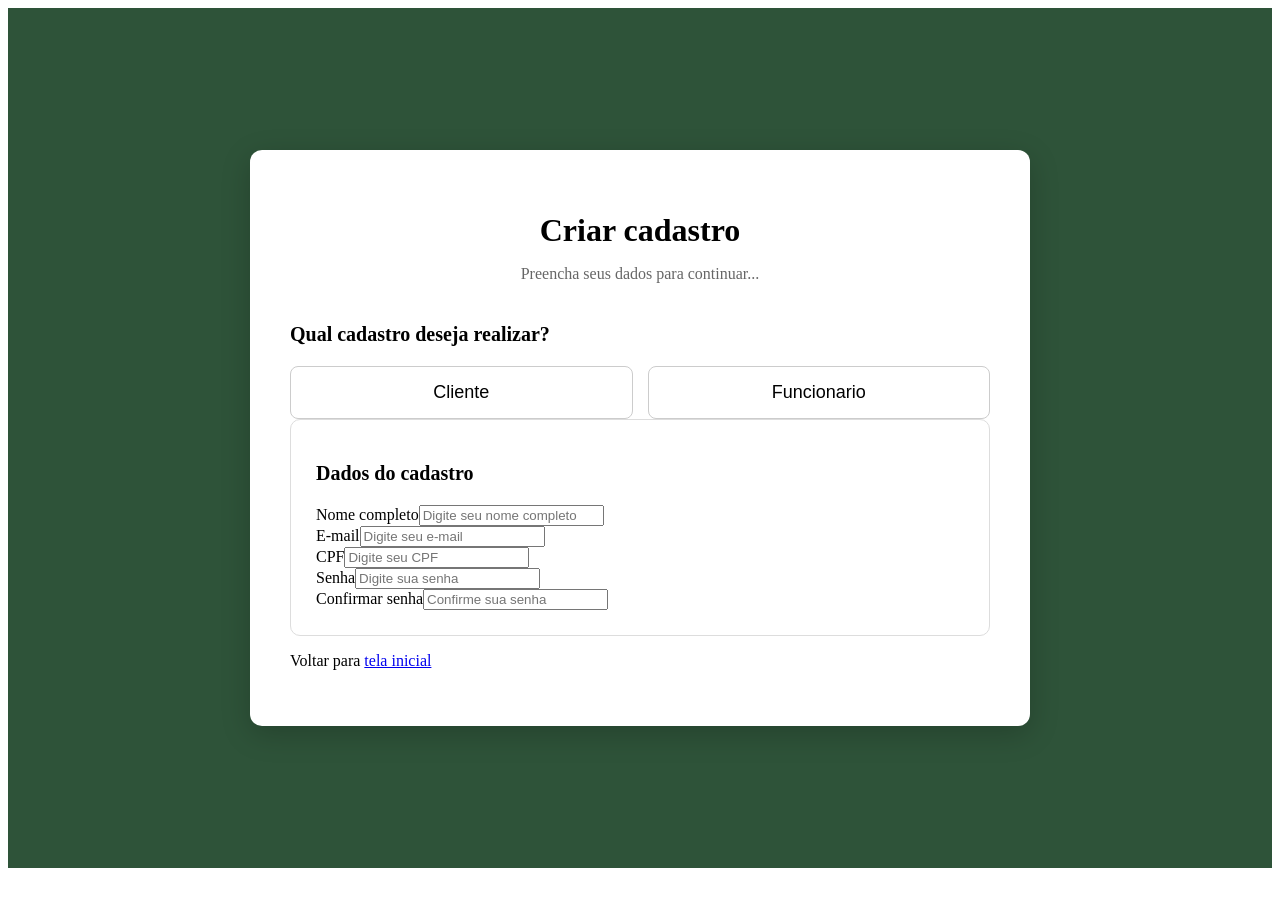
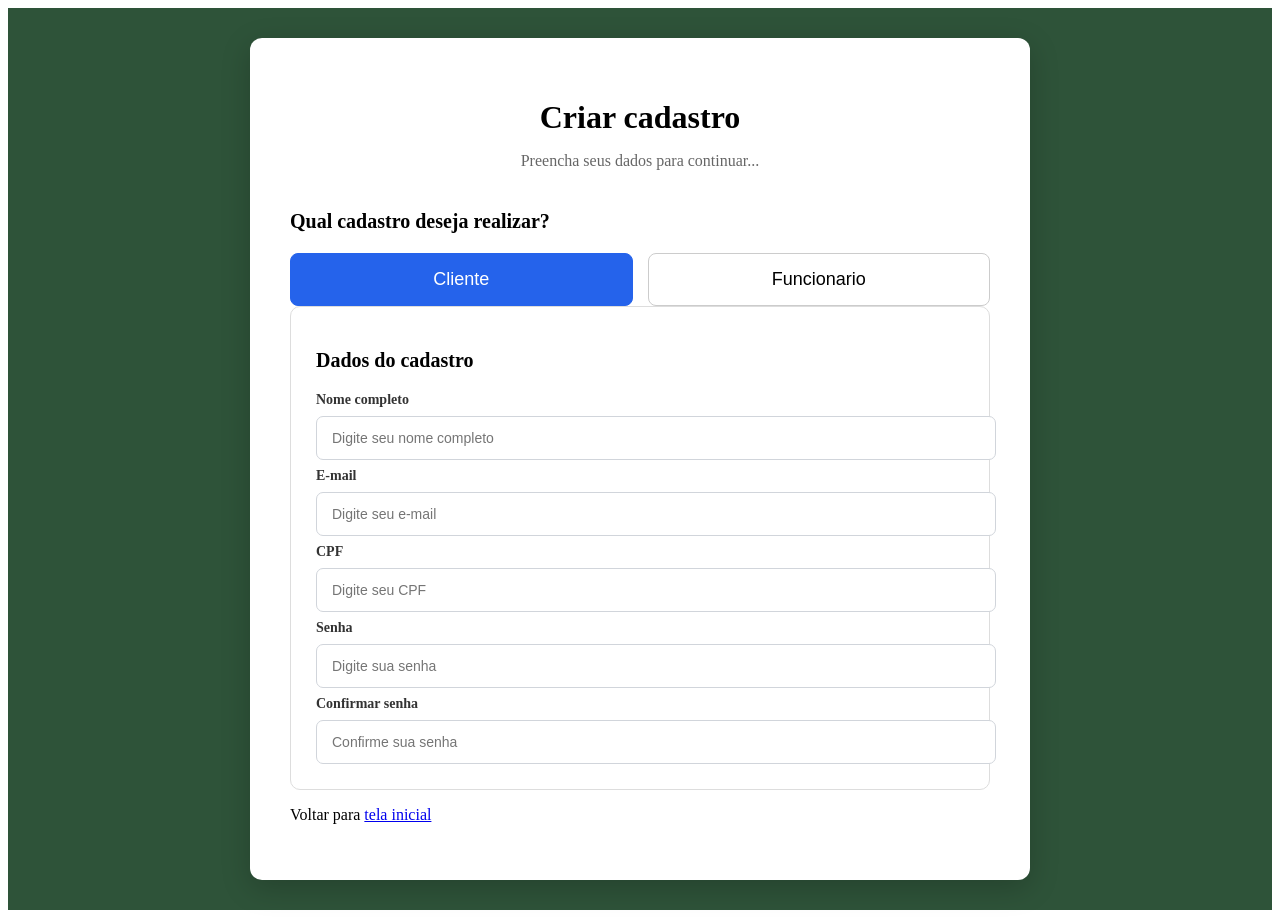
Before and after one commit to ProjEngSoft/Projeto-Scrum---ES-1, a Next.js app: page /cadastrar in a window 1280 px wide. Before the commit the page ends 876 px from the top, so only its background shows below. Built offline with nearby package versions, Linux system fonts and the light colour scheme.

Commit message:
feat: adiciona campos de cadastro de cliente e funcionario

```diff
--- a/app/cadastrar/cadastro.module.css
+++ b/app/cadastrar/cadastro.module.css
@@ -64,3 +64,46 @@
     border: 1px solid #ddd;
     border-radius: 10px;
 }
+
+.campos {
+    display: flex;
+    flex-direction: column;
+    gap: 8px;
+}
+
+.campo {
+    display: flex;
+    flex-direction: column;
+    gap: 8px;
+}
+
+.campo label {
+    font-size: 14px;
+    font-weight: 600;
+    color: #333;
+}
+
+.campo input,
+.campo textarea {
+    width: 100%;
+    padding: 13px 15px;
+
+    border: 1px solid #d1d5db;
+    border-radius: 7px;
+
+    font-size: 14px;
+    font-family: Arial, sans-serif;
+
+    outline: none;
+    transition: border-color 0.2s;
+}
+
+.opcoes button {
+    transition: 0.2s;
+}
+
+.opcoes button.selecionado {
+    background-color: #2563eb;
+    color: white;
+    border-color: #2563eb;
+}
--- a/app/cadastrar/page.js
+++ b/app/cadastrar/page.js
@@ -44,34 +44,34 @@ export default function cadastroPage(){
 
                     <div className={styles.campos}>
 
-                        <div className={styles.campos}>
+                        <div className={styles.campo}>
                             <label>Nome completo</label>
                             <input type='text' placeholder='Digite seu nome completo' />
                         </div>
 
-                        <div className={styles.campos}>
+                        <div className={styles.campo}>
                             <label>E-mail</label>
                             <input type='text' placeholder='Digite seu e-mail' />
                         </div>
 
                         {tipoUsuario === 'cliente' ? (
-                            <div className={styles.campos}>
+                            <div className={styles.campo}>
                                 <label>CPF</label>
                                 <input type='text' placeholder='Digite seu CPF' />
                             </div>
                             ):(
                               <>
-                                <div className={styles.campos}>
+                                <div className={styles.campo}>
                                     <label>CNPJ</label>
                                     <input type='text' placeholder='Digite seu CNPJ' />
                                 </div>
 
-                                <div className={styles.campos}>
+                                <div className={styles.campo}>
                                     <label>Serviço oferecido</label>
                                     <input type='text' placeholder='Ex: Manutenção de computadores' />
                                 </div>
 
-                                <div className={styles.campos}>
+                                <div className={styles.campo}>
                                     <label>Descrição do serviço</label>
                                     <input type='text' placeholder='Descreva o serviço que você oferece...' />
                                 </div>
@@ -80,12 +80,12 @@ export default function cadastroPage(){
                             )
                         }
 
-                        <div className={styles.campos}>
+                        <div className={styles.campo}>
                             <label>Senha</label>
                             <input type='password' placeholder='Digite sua senha' />
                         </div>
 
-                        <div className={styles.campos}>
+                        <div className={styles.campo}>
                             <label>Confirmar senha</label>
                             <input type='password' placeholder='Confirme sua senha' />
                         </div>
```
